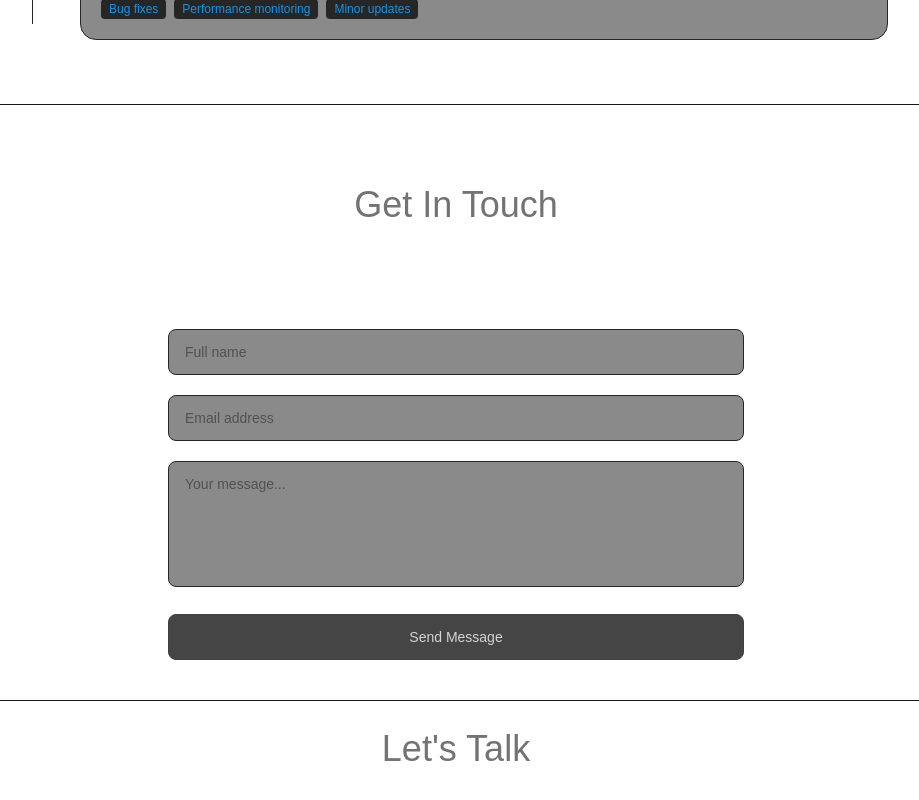
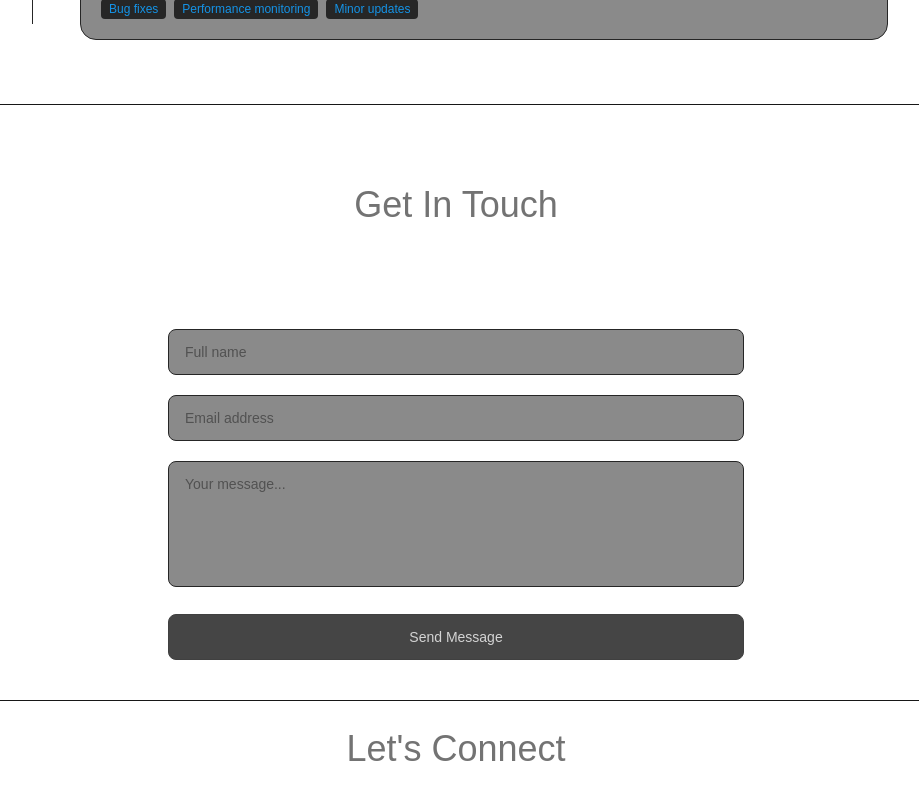
Before and after one commit to Derkaoui05/project1, a React (Vite) app: page / in a window 1280 px wide. Shown: the part 8118-8918 px from the top of the page, without its empty margins (184-1103 px from the left). Built offline with nearby package versions, Linux system fonts and the light colour scheme; a web font is replaced by a local one.

Commit message:
update footer title

```diff
--- a/src/components/layout/Footer.jsx
+++ b/src/components/layout/Footer.jsx
@@ -11,7 +11,7 @@ const Footer = () => {
                     <motion.h2 whileInView={{ opacity: 1, y: 0 }}
                         initial={{ opacity: 0, y: -100 }}
                         transition={{ duration: .5 }}
-                        className=' text-center text-4xl text-neutral-500'>Let's Talk</motion.h2>
+                        className=' text-center text-4xl text-neutral-500'>Let's Connect</motion.h2>
                     <div className=" flex items-center justify-center gap-8 sm:gap-5">
                         <motion.a
                             whileInView={{ opacity: 1, x: 0 }}
```
